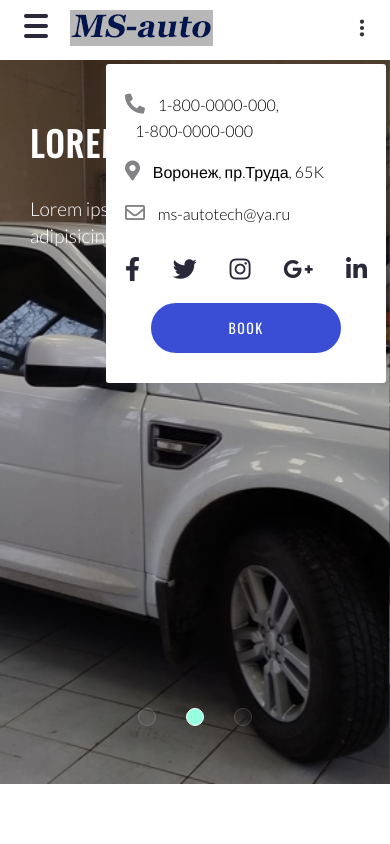
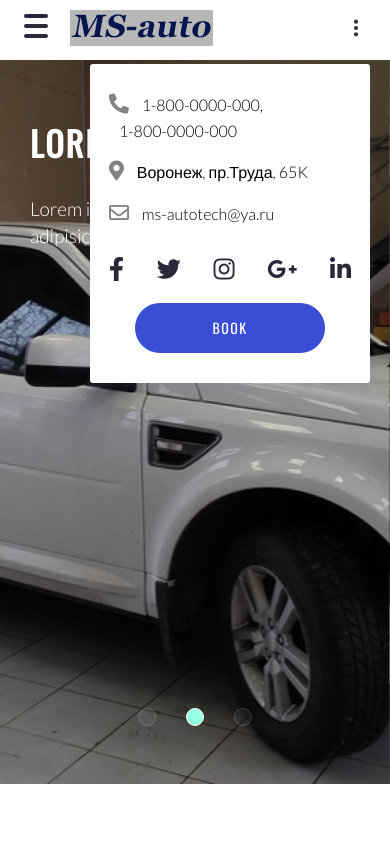
Before and after one commit to Oksana4891/MS-site, a plain HTML site: page index.html in a window 390 px wide. Both pictures are taken after a click on the element 362 px from the left and 28 px from the top of the page. Shown: the top 844 px of the page. Drawn offline with nearby package versions, Linux system fonts and the light colour scheme.

Commit message:
change mobile block contact rigth

```diff
--- a/css/style.css
+++ b/css/style.css
@@ -10,6 +10,7 @@ html {
 }
 
 body {
+    overflow-y: hidden;
     font-family: "Lato", Helvetica, Arial, sans-serif;
     font-weight: 300;
     font-size: 18px;
@@ -672,6 +673,7 @@ footer i, .fa-angle-double-right {
 
 /* ----------screen - max-width 992 --------*/
 
+
 @media screen and (max-width: 992px) {
     /* -----Burger icon------ */
     .burger {
@@ -742,7 +744,7 @@ footer i, .fa-angle-double-right {
     /* Contact bottom icon */
     .contact-btn {
         position: fixed;
-        right: 4px;
+        right: 10px;
         top: 4px;
         display: inline-block;
         z-index: 1000;
@@ -806,7 +808,7 @@ footer i, .fa-angle-double-right {
     .page-header_contact {
         display: block;
         position: fixed;
-        right: 4px;
+        right: 20px;
         top: 64px;
         transform: translateX(-10px);
         padding: 15px 10px;
@@ -947,7 +949,7 @@ footer i, .fa-angle-double-right {
         right: 20px;
         top: 30px;
     }
-
+}
 /* ------------screen max-width 768 ---------*/
 
 @media screen and (max-width: 768px) {
```
